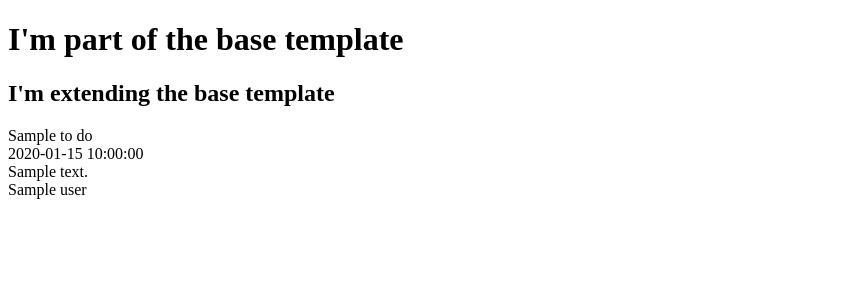
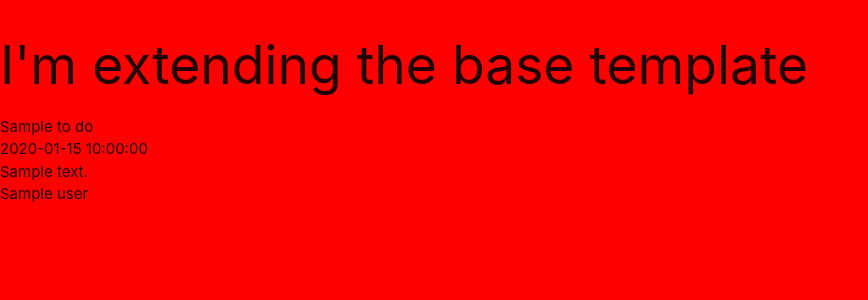
Before and after one commit to Tipoki13/to-do-list, a Flask app: page / in a window 1280 px wide. Shown: the top 300 px of the page, without its empty margins (0-868 px from the left). Run offline with Flask 2, Linux system fonts and the light colour scheme; a database or web service that is not in the repository returns one stand-in record (values such as "Sample title"); some libraries are stand-ins or nearby versions.

Commit message:
Add Materialize and static files

```diff
--- /dev/null
+++ b/static/css/style.css
@@ -0,0 +1,3 @@
+body {
+    background-color: red;
+}
--- a/templates/base.html
+++ b/templates/base.html
@@ -3,11 +3,23 @@
 <head>
     <meta charset="UTF-8">
     <meta name="viewport" content="width=device-width, initial-scale=1.0">
+    <link rel="stylesheet" href="https://cdnjs.cloudflare.com/ajax/libs/font-awesome/5.13.1/css/all.min.css"
+        integrity="sha512-xA6Hp6oezhjd6LiLZynuukm80f8BoZ3OpcEYaqKoCV3HKQDrYjDE1Gu8ocxgxoXmwmSzM4iqPvCsOkQNiu41GA==" crossorigin="anonymous" type="text/css"/>
+    <link rel="stylesheet" href="https://cdnjs.cloudflare.com/ajax/libs/materialize/1.0.0/css/materialize.min.css" type="text/css">
+    <link rel="stylesheet" href="{{ url_for('static', filename='css/style.css') }}" type="text/css">
+    {% block styles %}
+    {% endblock %}
     <title>To Do List</title>
 </head>
 <body>
-    <h1>I'm part of the base template</h1>
     {% block content %}
+    {% endblock %}
+
+    <script src="http://code.jquery.com/jquery-3.5.1.min.js"
+        integrity="sha256-9/aliU8dGd2tb6OSsuzixeV4y/faTqgFtohetphbbj0=" crossorigin="anonymous"></script>
+    <script src="https://cdnjs.cloudflare.com/ajax/libs/materialize/1.0.0/js/materialize.min.js"></script>
+    <script src="{{ url_for('static', filename='js/script.js') }}"></script>
+    {% block scripts %}
     {% endblock %}
 </body>
 </html>
```
Also changed, not shown: static/js/script.js (added).
